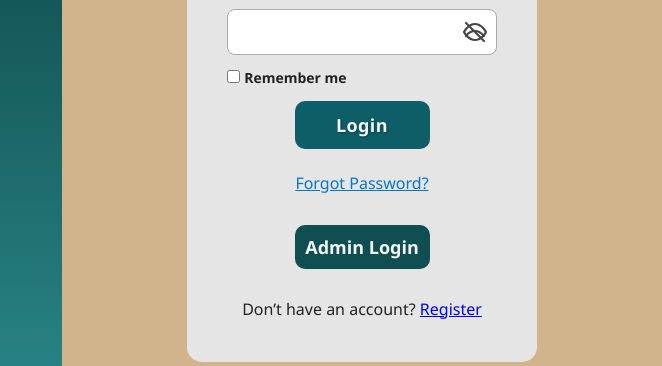
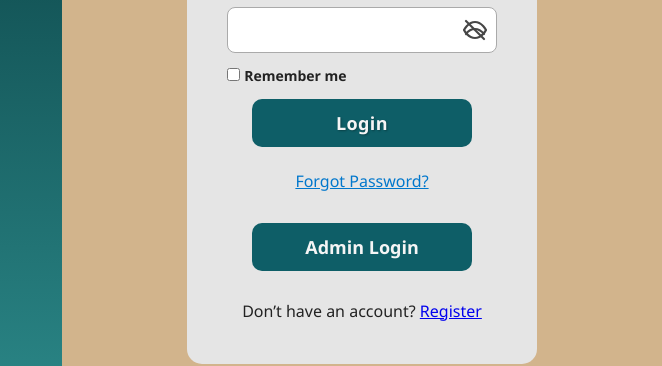
Before and after one commit to jamrose7/BSCCARS, a plain HTML site: page login.html in a window 1280 px wide. Shown: the part 346-712 px from the top of the page, 618-1280 px from the left. Drawn offline with Linux system fonts and the light colour scheme.

Commit message:
git commit -m "Fix admin login link and button styling"

```diff
--- a/global.css
+++ b/global.css
@@ -20,7 +20,7 @@ a {
 }
 
 .btn {
-  background-color: #0E5E67;
+  background-color: #0e5e67;
   text-shadow: 1px 1px 2px rgba(0, 0, 0, 0.3);
   color: #f5f5f5;
   padding: 12px 16px;
@@ -31,11 +31,16 @@ a {
   font-weight: 700;
   letter-spacing: 0.02em;
   transition: 0.3s;
-  width: 50%;
+  width: 220px;
+  max-width: 100%;
   margin: 0 auto;
-  display: block;
+  display: inline-flex;
+  justify-content: center;
+  align-items: center;
+  white-space: nowrap;
+  text-align: center;
 }
 
 .btn:hover {
-  background-color: #0C2F36;
+  background-color: #0c2f36;
 }
--- a/login.css
+++ b/login.css
@@ -136,15 +136,20 @@ input[type="password"] {
 }
 
 button.admin-btn {
-  background-color: #0f4f52;
+  background-color: #0e5e67;
   color: #f5f5f5;
-  padding: 10px 0;
+  padding: 12px 16px;
   border: none;
   border-radius: 10px;
   cursor: pointer;
-  width: 50%;
+  width: 220px;
+  max-width: 100%;
   margin: 0 auto;
-  display: block;
+  display: inline-flex;
+  justify-content: center;
+  align-items: center;
+  text-align: center;
+  white-space: nowrap;
   font-size: 18px;
   font-weight: 700;
   margin-top: 10px;
@@ -152,7 +157,7 @@ button.admin-btn {
 }
 
 button.admin-btn:hover {
-  background-color: #0e5e67;
+  background-color: #0c2f36;
 }
 
 .register-text {
--- a/login.js
+++ b/login.js
@@ -12,6 +12,13 @@ document.addEventListener("DOMContentLoaded", () => {
       isHidden ? "Hide password" : "Show password",
     );
   });
+
+  const adminBtn = document.querySelector(".admin-btn");
+  if (adminBtn) {
+    adminBtn.addEventListener("click", () => {
+      window.location.href = "admin_login.html";
+    });
+  }
 
   form.addEventListener("submit", (e) => {
     e.preventDefault();
```
Also changed, not shown: admin_login.html (+12 -20 lines), admin_login.js (+7 -5 lines).
